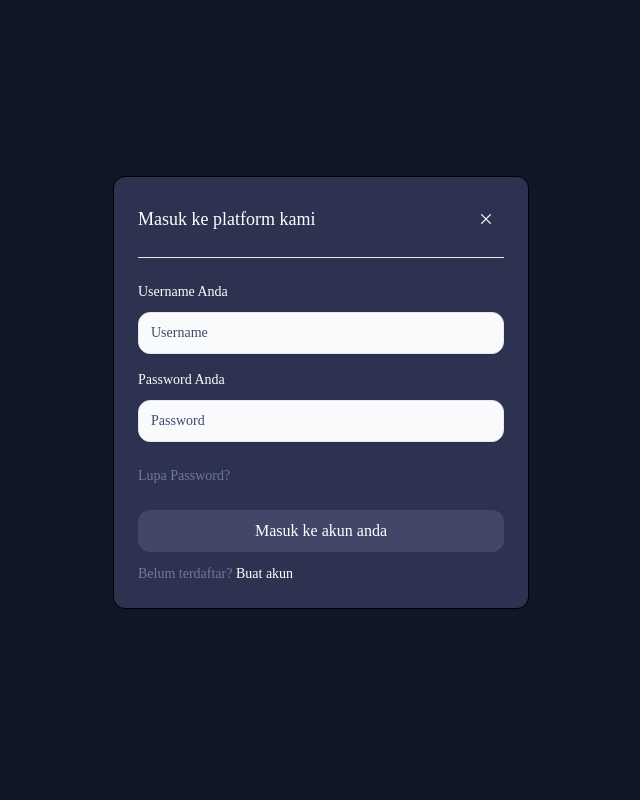
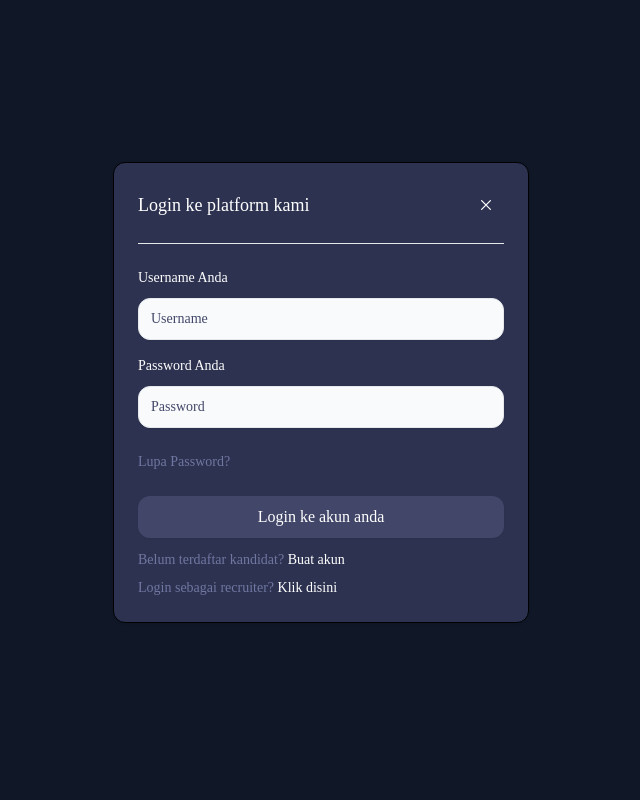
Before and after one commit to yonathanfrans/Smart-Recruit, a Flask app: page / in a window 1280 px wide, after a click on "Login". Shown: the whole page, without its empty margins (319-959 px from the left). Run offline with Flask 3, Linux system fonts and the light colour scheme; parts of the project's set-up code (start-up, migrations or seed data) failed here and were passed over; some libraries are stand-ins or nearby versions.

Commit message:
- ubah asset img logo di footer - menambahkan modal recruiter

```diff
--- a/templates/components/footer.html
+++ b/templates/components/footer.html
@@ -5,7 +5,7 @@
       <div class="mb-6 md:mb-0 md:ml-10">
         <a href="/" class="flex items-center justify-center">
           <img
-            src="/static/img/logo.png"
+            src="/static/img/logo.webp"
             class="size-30 rounded-4xl"
             alt="FlowBite Logo"
           />
--- a/templates/components/navbar.html
+++ b/templates/components/navbar.html
@@ -9,7 +9,7 @@
     <!-- logo -->
     <a href="/" class="flex items-center space-x-3 rtl:space-x-reverse">
       <img
-        src="{{ url_for('static',filename='img/logo.png') }}"
+        src="{{ url_for('static',filename='img/logo.webp') }}"
         class="h-8 rounded-full"
         alt="Smart Recruit Logo"
       />
@@ -85,7 +85,7 @@
             href="{{ url_for('logout') }}"
             class="text-white bg-second-color hover:bg-third-color box-border border border-transparent focus:ring-2 focus:ring-third-color hover:ring-2 hover:ring-third-color shadow-xs font-normal leading-5 rounded-base text-xl px-8 py-3 md:px-9 md:py-3 focus:outline-none ml-2 md:ml-0 cursor-pointer"
           >
-            Keluar
+            Logout
           </a>
 
           {% endif %} {% else %}
@@ -96,7 +96,7 @@
             type="button"
             class="text-white bg-second-color hover:bg-third-color box-border border border-transparent focus:ring-2 focus:ring-third-color hover:ring-2 hover:ring-third-color shadow-xs font-normal leading-5 rounded-base text-xl px-8 py-3 md:px-9 md:py-3 focus:outline-none ml-2 md:ml-0 cursor-pointer"
           >
-            Masuk
+            Login
           </button>
           {% endif %}
         </li>
@@ -121,7 +121,7 @@
       <div
         class="flex items-center justify-around border-b border-default pb-4 md:pb-5"
       >
-        <h3 class="text-lg font-medium text-white">Masuk ke platform kami</h3>
+        <h3 class="text-lg font-medium text-white">Login ke platform kami</h3>
         <button
           type="button"
           class="text-white bg-transparent hover:bg-neutral-tertiary hover:text-heading rounded-base text-sm w-9 h-9 ms-auto inline-flex justify-center items-center"
@@ -174,15 +174,70 @@
           type="submit"
           class="text-white bg-second-color border border-transparent hover:bg-third-color focus:ring-4 focus:ring-brand-medium shadow-xs font-medium leading-5 rounded-base text-base px-4 py-2.5 focus:outline-none w-full mb-3"
         >
-          Masuk ke akun anda
+          Login ke akun anda
         </button>
+        <!-- checking user accounts -->
         <div class="text-sm font-medium text-third-color">
-          Belum terdaftar?
+          Belum terdaftar kandidat?
           <a href="{{url_for('register')}}" class="text-white hover:underline"
             >Buat akun</a
+          >
+        </div>
+        <div class="text-sm font-medium text-third-color mt-2">
+          Login sebagai recruiter?
+          <span
+            data-modal-target="popup-modal"
+            data-modal-toggle="popup-modal"
+            class="text-white hover:underline cursor-pointer"
+            >Klik disini</span
           >
         </div>
       </form>
     </div>
   </div>
 </div>
+
+<!-- Modal Recruiter -->
+<div
+  id="popup-modal"
+  tabindex="-1"
+  class="hidden overflow-y-auto overflow-x-hidden fixed top-0 right-0 left-0 z-50 justify-center items-center w-full md:inset-0 h-[calc(100%-1rem)] max-h-full"
+>
+  <div class="relative p-4 w-full max-w-md max-h-full">
+    <div
+      class="relative bg-neutral-primary-soft border border-main-color rounded-base shadow-sm p-4 md:p-6"
+    >
+      <button
+        type="button"
+        class="absolute top-3 end-2.5 text-main-color bg-transparent hover:bg-main-color hover:text-white rounded-base text-sm w-9 h-9 ms-auto inline-flex justify-center items-center"
+        data-modal-hide="popup-modal"
+      >
+        <ion-icon class="size-5" name="close-outline"></ion-icon>
+        <span class="sr-only">Close modal</span>
+      </button>
+      <div class="p-4 md:p-5 text-center">
+        <ion-icon
+          name="alert-circle-outline"
+          class="mx-auto mb-4 text-fg-disabled size-12"
+        ></ion-icon>
+        <p class="mb-4 text-body leading-relaxed">
+          Untuk menjaga keamanan data kandidat dan memastikan validitas
+          perusahaan, pendaftaran akun recruiter tidak dilakukan secara
+          langsung.
+        </p>
+        <p class="mb-6 text-body">
+          Silakan menghubungi admin melalui email resmi dengan melampirkan surat
+          kuasa perusahaan.
+        </p>
+        <div class="flex items-center space-x-4 justify-center">
+          <a
+            href="mailto:yonatanfrans07@gmail.com?subject=Akun%20Recruiter%20SmartRecruit"
+            class="text-white bg-second-color box-border border border-transparent hover:bg-main-color focus:ring-4 focus:ring-danger-medium shadow-xs font-medium leading-5 rounded-base text-sm px-4 py-2.5 focus:outline-none"
+          >
+            Hubungi Admin
+          </a>
+        </div>
+      </div>
+    </div>
+  </div>
+</div>
```
